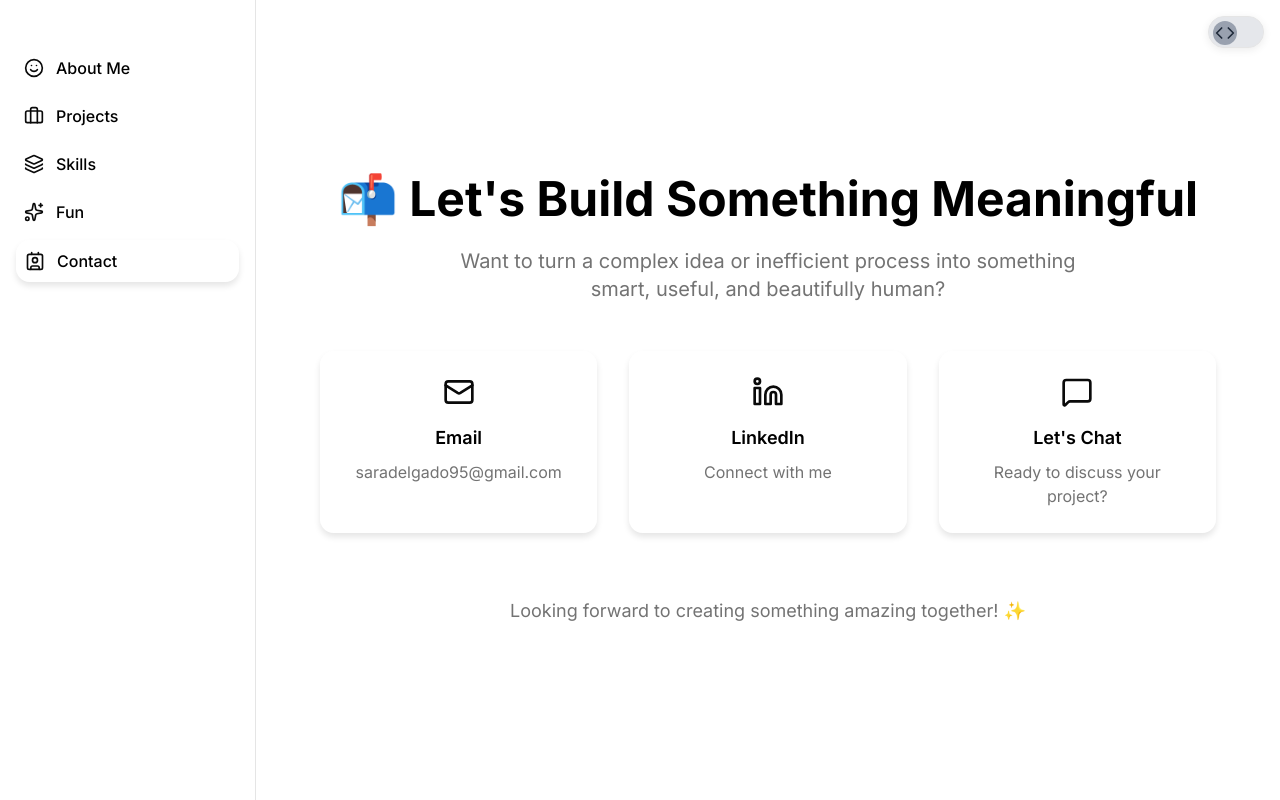
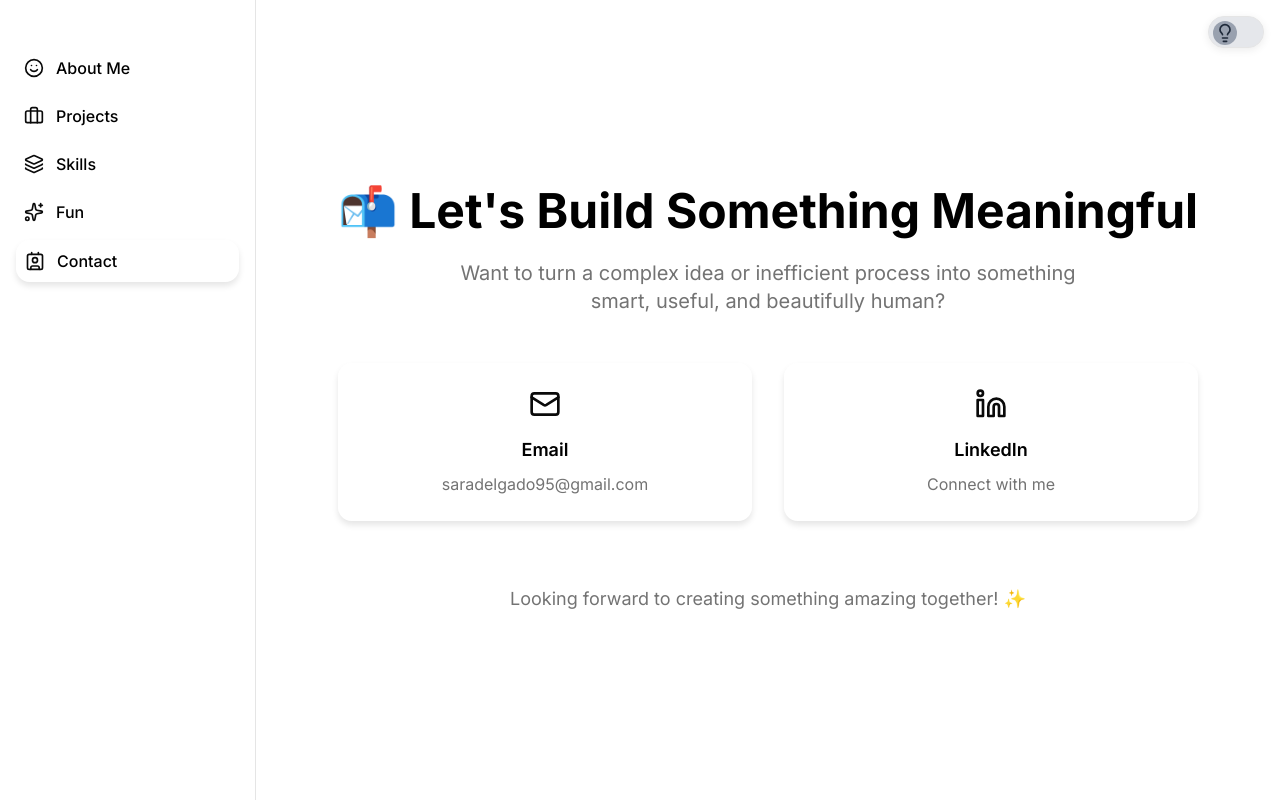
Before and after one commit to arasodagled/my-portfolio, a Next.js app: page /contact in a window 1280 px wide. Built offline with nearby package versions, Linux system fonts and the light colour scheme.

Commit message:
Portfolio v1

```diff
--- a/src/app/contact/page.tsx
+++ b/src/app/contact/page.tsx
@@ -12,7 +12,7 @@ export default function ContactPage() {
 
         </div>
 
-        <div className="grid grid-cols-1 md:grid-cols-3 gap-8 mt-12">
+        <div className="grid grid-cols-1 md:grid-cols-2 gap-8 mt-12">
           <div className="glass-button p-6 rounded-xl">
             <Mail className="w-8 h-8 mx-auto mb-4 text-sidebar-foreground" />
             <h3 className="text-lg font-semibold mb-2">Email</h3>
@@ -28,7 +28,7 @@ export default function ContactPage() {
             <Linkedin className="w-8 h-8 mx-auto mb-4 text-sidebar-foreground" />
             <h3 className="text-lg font-semibold mb-2">LinkedIn</h3>
             <a
-              href="https://linkedin.com/in/your-profile"
+              href="https://www.linkedin.com/in/sara-delgado-04a43a10a/"
               target="_blank"
               rel="noopener noreferrer"
               className="text-muted-foreground hover:text-foreground transition-colors"
@@ -37,13 +37,6 @@ export default function ContactPage() {
             </a>
           </div>
 
-          <div className="glass-button p-6 rounded-xl">
-            <MessageSquare className="w-8 h-8 mx-auto mb-4 text-sidebar-foreground" />
-            <h3 className="text-lg font-semibold mb-2">Let&apos;s Chat</h3>
-            <p className="text-muted-foreground">
-              Ready to discuss your project?
-            </p>
-          </div>
         </div>
 
         <div className="mt-16 text-center">
--- a/src/components/theme-toggle.tsx
+++ b/src/components/theme-toggle.tsx
@@ -1,6 +1,6 @@
 "use client";
 import { useTheme } from "next-themes";
-import { Code } from "lucide-react";
+import { Lightbulb } from "lucide-react";
 import { useEffect, useState } from "react";
 
 export default function ThemeToggle() {
@@ -27,7 +27,7 @@ export default function ThemeToggle() {
         className={`absolute top-1 left-1 flex items-center justify-center w-6 h-6 rounded-full transition-transform duration-300 bg-gray-400 ${isDark ? "translate-x-6 bg-primary" : "bg-gray-400"}`}
         style={{ zIndex: 2 }}
       >
-        <Code size={20} className={isDark ? "text-white" : "text-gray-800"} />
+        <Lightbulb size={20} className={isDark ? "text-white" : "text-gray-800"} />
       </span>
       {/* Invisible for layout */}
       <span className="opacity-0 w-full h-full" />
```
